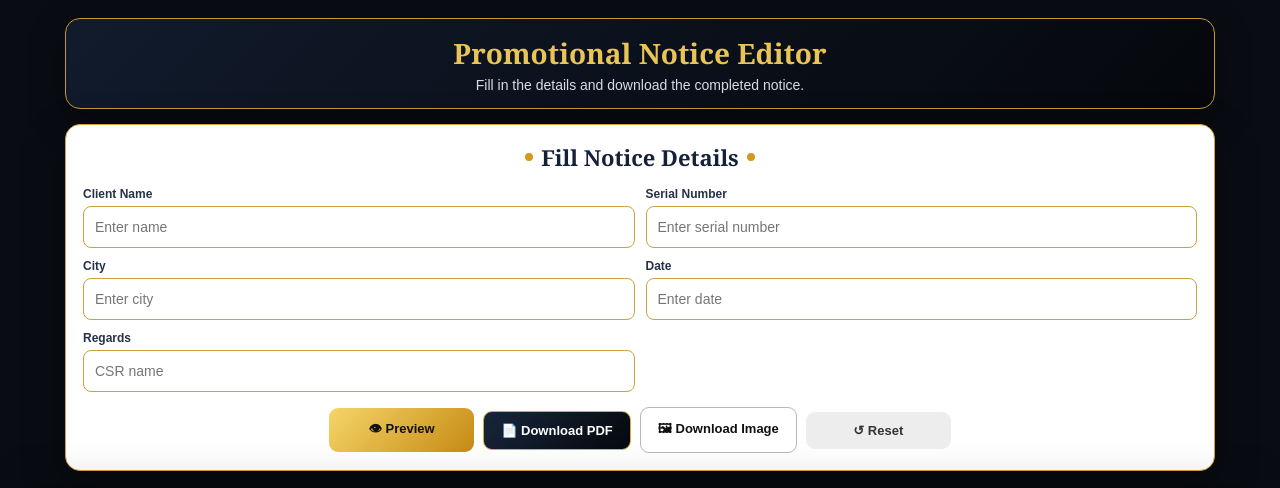
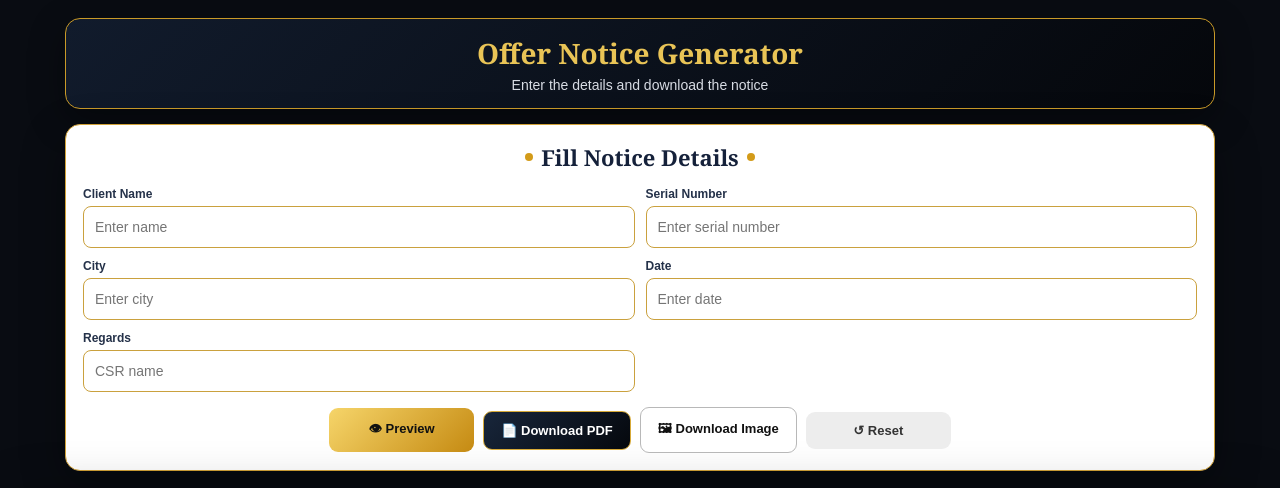
Before and after one commit to abdullahcitynotice/.com, a plain HTML site: page index.html in a window 1280 px wide. Shown: the top 488 px of the page. Drawn offline with nearby package versions, Linux system fonts and the light colour scheme.

Commit message:
Update index.html

```diff
--- a/index.html
+++ b/index.html
@@ -703,11 +703,11 @@ body{
     <header class="top-header">
 
         <h1>
-            Promotional Notice Editor
+        Offer Notice Generator
         </h1>
 
         <p>
-            Fill in the details and download the completed notice.
+        Enter the details and download the notice
         </p>
 
     </header>
```
